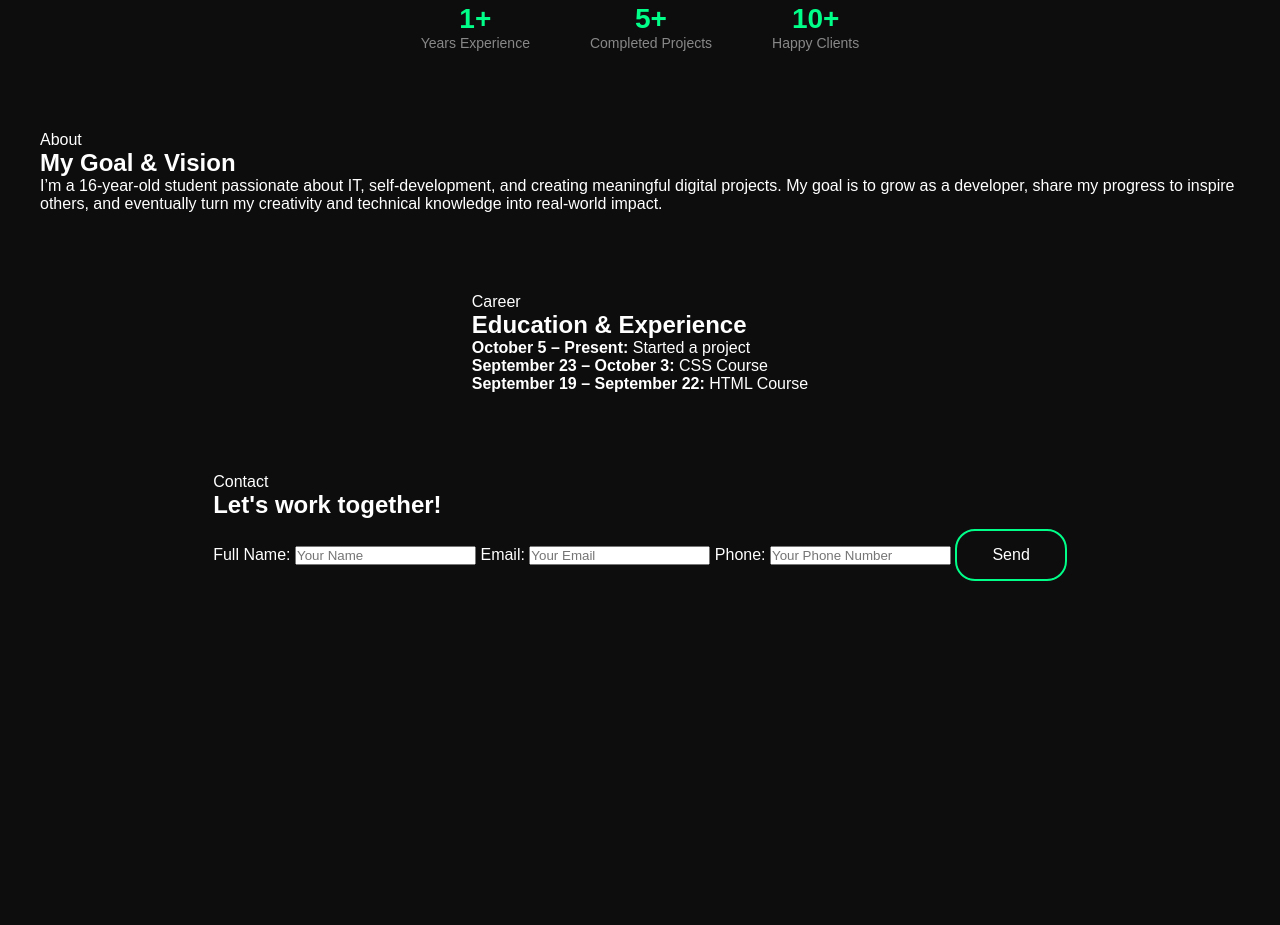
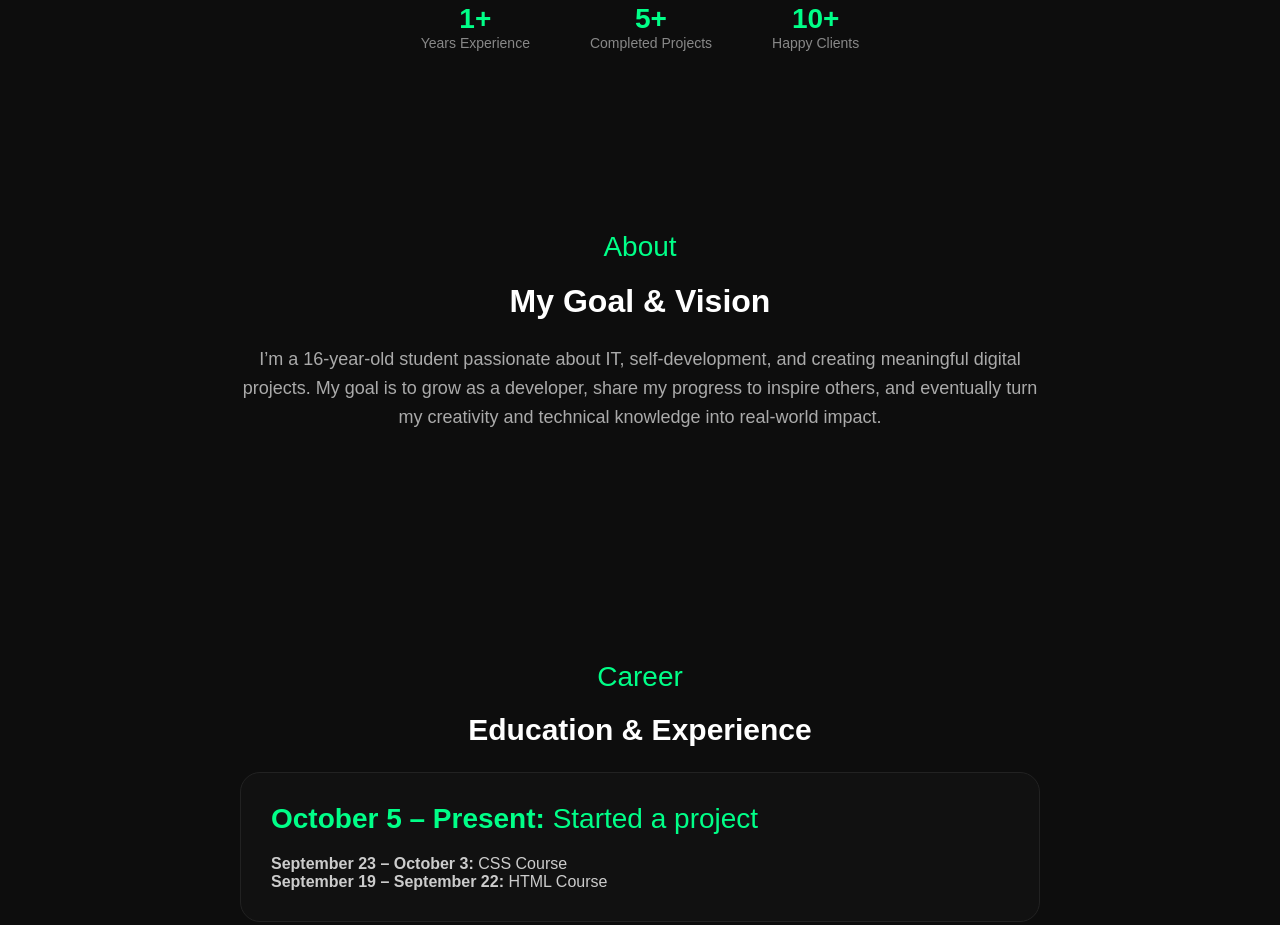
Before and after one commit to shido-1/Portfolio, a plain HTML site: page index.html in a window 1280 px wide. Shown: the part 693-1618 px from the top of the page. Before the commit the page ends 1314 px from the top, so only its background shows below. Drawn offline with Linux system fonts and the light colour scheme; files whose address does not match are found by name.

Commit message:
style.css

```diff
--- a/style.css
+++ b/style.css
@@ -11,10 +11,10 @@ body {
     display: flex;
     justify-content: center;
     align-items: center;
-    min-height: 100vh;
     padding: 40px;
     flex-wrap: wrap;
     gap: 80px;
+    min-height: 100vh;
 }
 
 
@@ -76,12 +76,6 @@ button:hover {
     max-width: 500px;
 }
 
-.green-text {
-    color: #00ff88;
-    font-size: 18px;
-    margin-bottom: 10px;
-}
-
 .intro h2 {
     font-size: 36px;
     line-height: 1.3;
@@ -117,3 +111,120 @@ button:hover {
     color: #888;
     font-size: 14px;
 }
+
+
+
+
+.about {
+    width: 100%;
+    max-width: 800px;
+    text-align: center;
+    margin-top: 100px;
+}
+
+.about p:first-child {
+    color: #00ff88;
+    font-weight: 500;
+    margin-bottom: 20px;
+    font-size: 28px;
+}
+
+.about h2 {
+    font-size: 32px;
+    margin-bottom: 25px;
+}
+
+.about p:last-child {
+    color: #aaa;
+    font-size: 18px;
+    line-height: 1.6;
+}
+
+
+.career {
+    width: 100%;
+    max-width: 800px;
+    text-align: center;
+    margin-top: 150px;
+}
+
+.career p:first-child {
+    color: #00ff88;
+    font-weight: 500;
+    margin-bottom: 20px;
+    font-size: 28px;
+}
+
+.career h2 {
+    font-size: 30px;
+    margin-bottom: 25px;
+}
+
+.case {
+    background-color: #111;
+    border: 1px solid #222;
+    border-radius: 20px;
+    padding: 30px;
+    text-align: left;
+    color: #ccc;
+}
+
+.case h4 {
+    color: #00ff88;
+    margin-bottom: 10px;
+    margin-top: 25px;
+}
+
+
+.contact {
+    width: 100%;
+    max-width: 800px;
+    text-align: center;
+    margin-top: 100px;
+    margin-bottom: 150px;
+}
+
+.contact p:first-child {
+    color: #00ff88;
+    font-weight: 500;
+    margin-bottom: 20px;
+    font-size: 28px;
+}
+
+.contact h2 {
+    font-size: 30px;
+    margin-bottom: 25px;
+}
+
+.form {
+    display: flex;
+    flex-direction: column;
+    gap: 15px;
+    align-items: center;
+}
+
+.form p {
+    align-self: flex-start;
+    color: #aaa;
+}
+
+.form input {
+    width: 100%;
+    max-width: 500px;
+    padding: 12px 15px;
+    border-radius: 10px;
+    border: 1px solid #333;
+    background-color: #111;
+    color: white;
+    transition: 0.3s;
+}
+
+.form input:focus {
+    outline: none;
+    border-color: #00ff88;
+    box-shadow: 0 0 8px #00ff88;
+}
+
+
+    font-size: 14px;
+}
```
